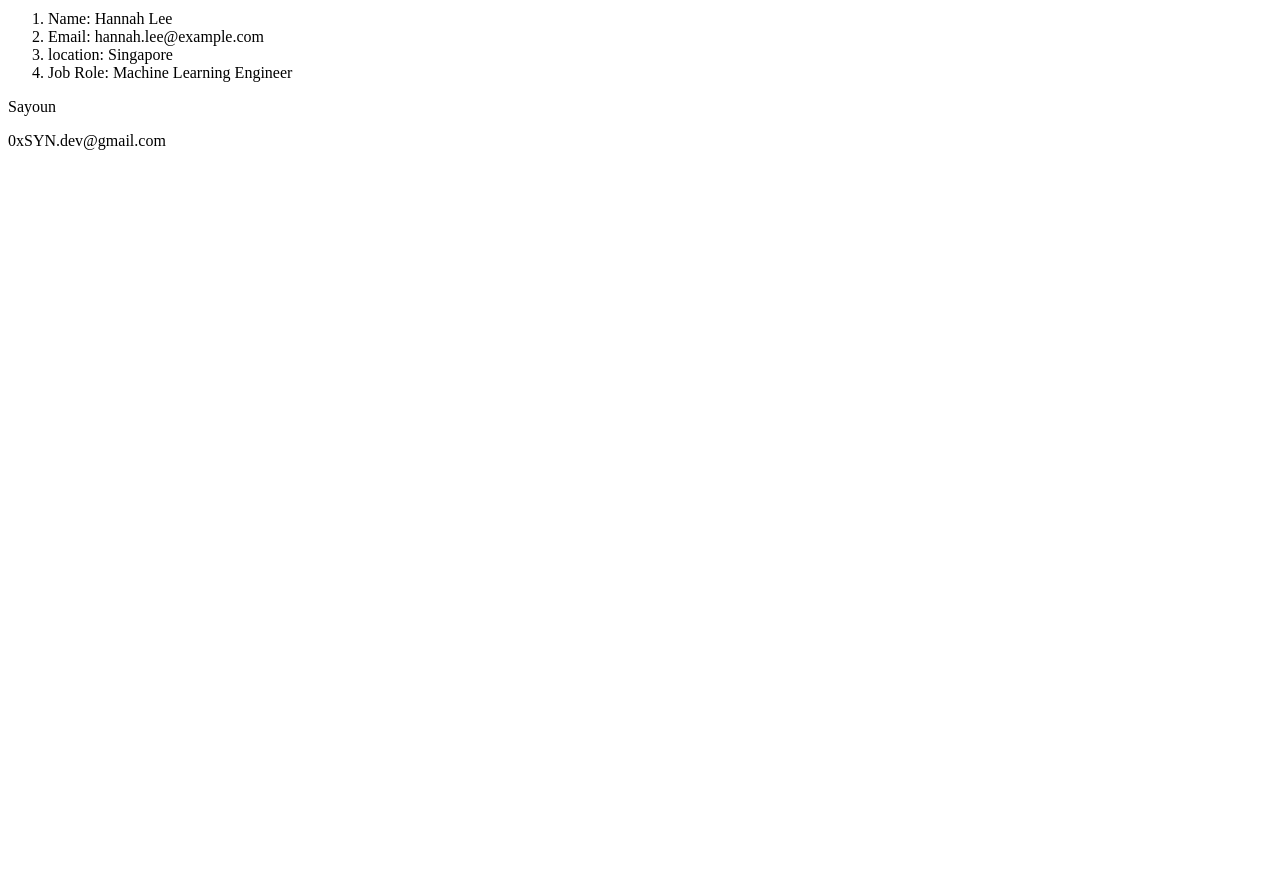
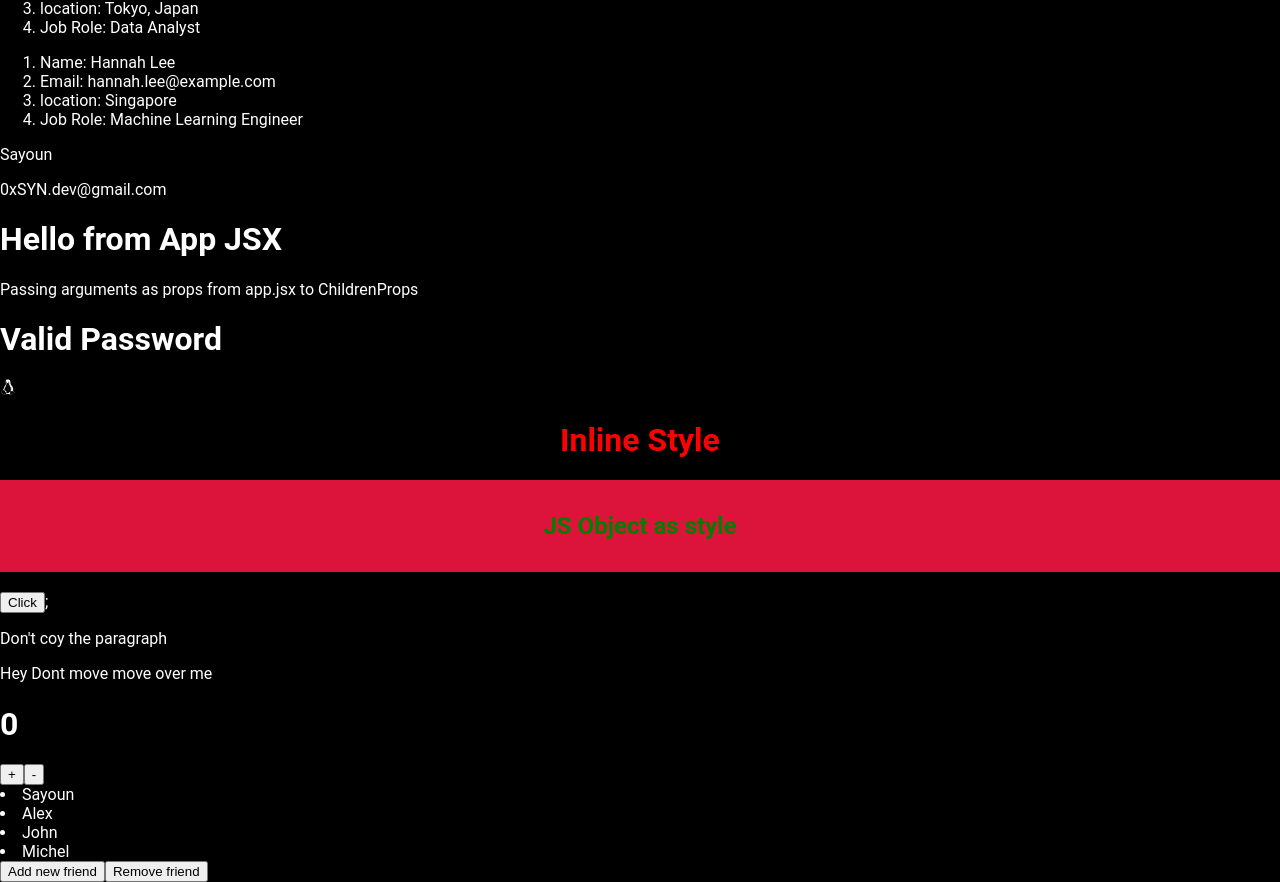
Before and after one commit to SAYOUNCDR/reactjs, a React (Vite) app: page / in a window 1280 px wide. Shown: the part 1126-2008 px from the top of the page. Before the commit the page ends 1292 px from the top, so only its background shows below. Built offline with nearby package versions, Linux system fonts and the light colour scheme.

Commit message:
react-icons , useState()

```diff
--- a/package.json
+++ b/package.json
@@ -11,7 +11,8 @@
   },
   "dependencies": {
     "react": "^19.1.0",
-    "react-dom": "^19.1.0"
+    "react-dom": "^19.1.0",
+    "react-icons": "^5.5.0"
   },
   "devDependencies": {
     "@eslint/js": "^9.29.0",
--- a/src/App.jsx
+++ b/src/App.jsx
@@ -1,10 +1,17 @@
 import { Arrayobj } from "./components/Arrayobj";
+import { ChildrenProp } from "./components/ChildrenProp";
+import { ConditionalRender } from "./components/ConditionalRender";
+import { EventHandler } from "./components/EventHandler";
 import { Greetings } from "./components/Greetings";
 import JSXRules from "./components/JSXRules";
 import { List } from "./components/List";
 import { ProductInfo } from "./components/ProductInfo";
 import { PropsChild } from "./components/PropsChild";
+import { StatesHooks } from "./components/StatesHooks";
+import { Styling } from "./components/Styling";
 
+//Importing css
+import "./index.css";
 //Components inside a component
 const App = () => {
   return (
@@ -16,10 +23,21 @@
       <Arrayobj />
 
       {/* Passing Props to child components */}
-      <PropsChild
-        name="Sayoun"
-        gmail="0xSYN.dev@gmail.com"
-      />
+      <PropsChild name="Sayoun" gmail="0xSYN.dev@gmail.com" />
+
+      {/* Opening and closing JSX tags */}
+      <ChildrenProp>
+        <h1>Hello from App JSX</h1>
+        <p>Passing arguments as props from app.jsx to ChildrenProps</p>
+      </ChildrenProp>
+
+      {/* Passing prop for Conditional rendering */}
+      <ConditionalRender isvalid={true} />
+
+      <Styling />
+      <EventHandler />
+
+      <StatesHooks />
     </div>
   );
 };
--- /dev/null
+++ b/src/components/ChildrenProp.jsx
@@ -0,0 +1,3 @@
+export const ChildrenProp = ({ children }) => {
+  return <div>{children}</div>;
+};
--- /dev/null
+++ b/src/components/ConditionalRender.jsx
@@ -0,0 +1,11 @@
+const ValidPassword = () => <h1>Valid Password</h1>;
+const InvalidPassword = () => <h1>Invalid password</h1>;
+export const ConditionalRender = ({ isvalid }) => {
+  //   if (isvalid) {
+  //     return <ValidPassword />;
+  //   }
+  //   return <InvalidPassword />;
+
+  // Using ternary operator
+  return isvalid ? <ValidPassword /> : <InvalidPassword />;
+};
--- /dev/null
+++ b/src/components/EventHandler.jsx
@@ -0,0 +1,21 @@
+export const EventHandler = () => {
+  const handleClick = () => {
+    return console.log("haandleClick button clicked!");
+  };
+
+  const copyhandler = () => {
+    return console.log("hey don't copy my content");
+  };
+
+  const moveHndler = () => {
+    return console.log("You just moved mouse over me");
+  };
+
+  return (
+    <div>
+      <button onClick={handleClick}>Click</button>;
+      <p onCopy={copyhandler}>Don't coy the paragraph</p>
+      <p onMouseMove={moveHndler}>Hey Dont move move over me</p>
+    </div>
+  );
+};
--- /dev/null
+++ b/src/components/StatesHooks.jsx
@@ -0,0 +1,24 @@
+import { useState } from "react";
+export const StatesHooks = () => {
+  const [count, setcount] = useState(0);
+  const increment = () => setcount(count + 1);
+  const decrement = () => setcount(count - 1);
+
+  const [friends, setFriends] = useState(["Sayoun", "Alex", "John", "Michel"]);
+  const addNewFriend = () => setFriends([...friends, "New Friend"]);
+  const removeFriend = () => setFriends(friends.filter((f) => f != "John"));
+  return (
+    <div>
+      <h1>{count}</h1>
+      <button onClick={increment}>+</button>
+      <button onClick={decrement}>-</button>
+
+      {friends.map((f) => (
+        <li key={Math.random()}>{f}</li>
+      ))}
+
+      <button onClick={addNewFriend}>Add new friend</button>
+      <button onClick={removeFriend}>Remove friend</button>
+    </div>
+  );
+};
--- /dev/null
+++ b/src/components/Styling.jsx
@@ -0,0 +1,19 @@
+//Importing icon
+import { DiLinux } from "react-icons/di";
+
+const styles = {
+  color: "green",
+  backgroundColor: "crimson",
+  padding: "2rem",
+  textAlign: "center",
+};
+export const Styling = () => {
+  return (
+    <div>
+      {/* Icon using react-icons */}
+      <DiLinux />
+      <h1 style={{ color: "red", textAlign: "center" }}>Inline Style</h1>
+      <h2 style={styles}>JS Object as style</h2>
+    </div>
+  );
+};
--- /dev/null
+++ b/src/index.css
@@ -0,0 +1,7 @@
+body {
+  color: white; /* Text color */
+  background-color: black;
+  font-family: "Roboto", "Montserrat", sans-serif; /* Font preference order */
+  margin: 0;
+  padding: 0;
+}
```
Also changed, not shown: 1 other file (tests, documents, lock files or other folders).
